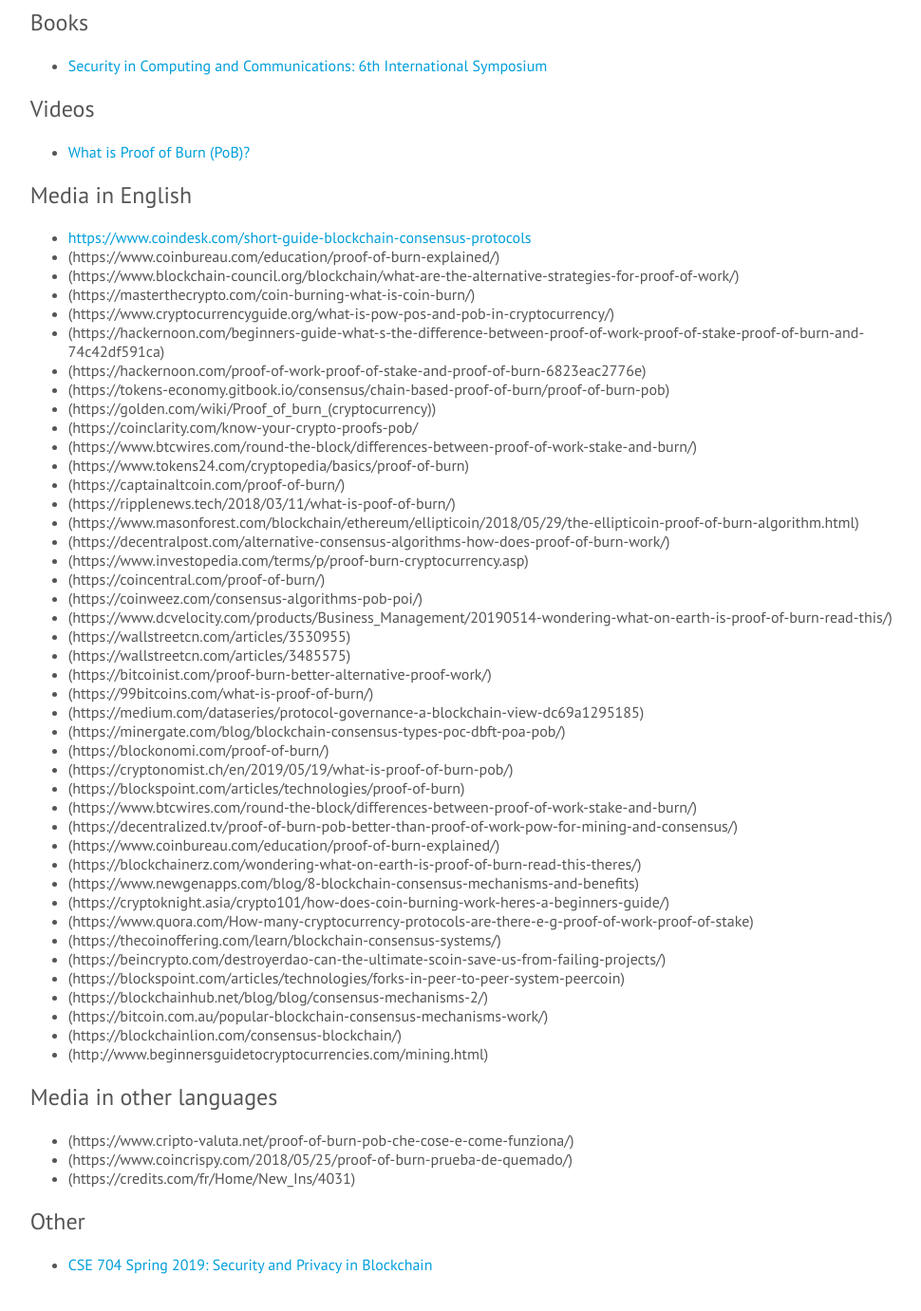
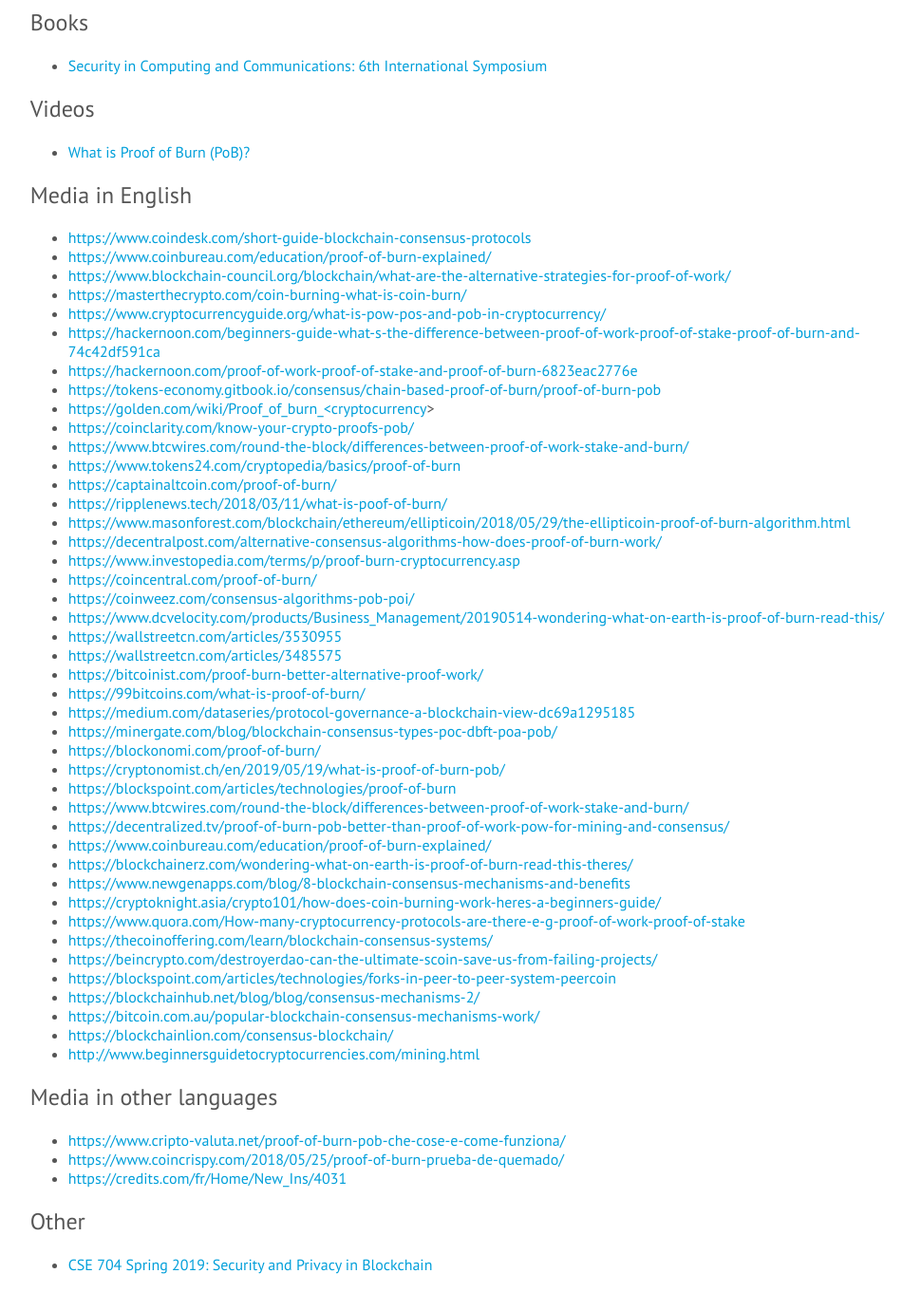
Before and after one commit to slimcoin-project/slimcoin-project.github.io, a Jekyll site: the page built from content/en/slimcoin-mentions.md, in a window 1280 px wide and 1400 px high, scrolled down 719 px. Shown: the top 1381 px of the window at 95% size, without its empty margins (154-1124 px from the left). Built offline with Jekyll 4.4.1, drawn with Linux system fonts in a browser that asks for light colours; some web fonts are replaced.

Commit message:
cleanup links

```diff
--- a/content/en/slimcoin-mentions.md
+++ b/content/en/slimcoin-mentions.md
@@ -39,54 +39,54 @@
 # Media in English
 
 * <https://www.coindesk.com/short-guide-blockchain-consensus-protocols>
-* (https://www.coinbureau.com/education/proof-of-burn-explained/)
-* (https://www.blockchain-council.org/blockchain/what-are-the-alternative-strategies-for-proof-of-work/)
-* (https://masterthecrypto.com/coin-burning-what-is-coin-burn/)
-* (https://www.cryptocurrencyguide.org/what-is-pow-pos-and-pob-in-cryptocurrency/)
-* (https://hackernoon.com/beginners-guide-what-s-the-difference-between-proof-of-work-proof-of-stake-proof-of-burn-and-74c42df591ca)
-* (https://hackernoon.com/proof-of-work-proof-of-stake-and-proof-of-burn-6823eac2776e)
-* (https://tokens-economy.gitbook.io/consensus/chain-based-proof-of-burn/proof-of-burn-pob)
-* (https://golden.com/wiki/Proof_of_burn_(cryptocurrency))
-* (https://coinclarity.com/know-your-crypto-proofs-pob/
-* (https://www.btcwires.com/round-the-block/differences-between-proof-of-work-stake-and-burn/)
-* (https://www.tokens24.com/cryptopedia/basics/proof-of-burn)
-* (https://captainaltcoin.com/proof-of-burn/)
-* (https://ripplenews.tech/2018/03/11/what-is-poof-of-burn/)
-* (https://www.masonforest.com/blockchain/ethereum/ellipticoin/2018/05/29/the-ellipticoin-proof-of-burn-algorithm.html)
-* (https://decentralpost.com/alternative-consensus-algorithms-how-does-proof-of-burn-work/)
-* (https://www.investopedia.com/terms/p/proof-burn-cryptocurrency.asp)
-* (https://coincentral.com/proof-of-burn/)
-* (https://coinweez.com/consensus-algorithms-pob-poi/)
-* (https://www.dcvelocity.com/products/Business_Management/20190514-wondering-what-on-earth-is-proof-of-burn-read-this/)
-* (https://wallstreetcn.com/articles/3530955)
-* (https://wallstreetcn.com/articles/3485575)
-* (https://bitcoinist.com/proof-burn-better-alternative-proof-work/)
-* (https://99bitcoins.com/what-is-proof-of-burn/)
-* (https://medium.com/dataseries/protocol-governance-a-blockchain-view-dc69a1295185)
-* (https://minergate.com/blog/blockchain-consensus-types-poc-dbft-poa-pob/)
-* (https://blockonomi.com/proof-of-burn/)
-* (https://cryptonomist.ch/en/2019/05/19/what-is-proof-of-burn-pob/)
-* (https://blockspoint.com/articles/technologies/proof-of-burn)
-* (https://www.btcwires.com/round-the-block/differences-between-proof-of-work-stake-and-burn/)
-* (https://decentralized.tv/proof-of-burn-pob-better-than-proof-of-work-pow-for-mining-and-consensus/)
-* (https://www.coinbureau.com/education/proof-of-burn-explained/)
-* (https://blockchainerz.com/wondering-what-on-earth-is-proof-of-burn-read-this-theres/)
-* (https://www.newgenapps.com/blog/8-blockchain-consensus-mechanisms-and-benefits)
-* (https://cryptoknight.asia/crypto101/how-does-coin-burning-work-heres-a-beginners-guide/)
-* (https://www.quora.com/How-many-cryptocurrency-protocols-are-there-e-g-proof-of-work-proof-of-stake)
-* (https://thecoinoffering.com/learn/blockchain-consensus-systems/)
-* (https://beincrypto.com/destroyerdao-can-the-ultimate-scoin-save-us-from-failing-projects/)
-* (https://blockspoint.com/articles/technologies/forks-in-peer-to-peer-system-peercoin)
-* (https://blockchainhub.net/blog/blog/consensus-mechanisms-2/)
-* (https://bitcoin.com.au/popular-blockchain-consensus-mechanisms-work/)
-* (https://blockchainlion.com/consensus-blockchain/)
-* (http://www.beginnersguidetocryptocurrencies.com/mining.html)
+* <https://www.coinbureau.com/education/proof-of-burn-explained/>
+* <https://www.blockchain-council.org/blockchain/what-are-the-alternative-strategies-for-proof-of-work/>
+* <https://masterthecrypto.com/coin-burning-what-is-coin-burn/>
+* <https://www.cryptocurrencyguide.org/what-is-pow-pos-and-pob-in-cryptocurrency/>
+* <https://hackernoon.com/beginners-guide-what-s-the-difference-between-proof-of-work-proof-of-stake-proof-of-burn-and-74c42df591ca>
+* <https://hackernoon.com/proof-of-work-proof-of-stake-and-proof-of-burn-6823eac2776e>
+* <https://tokens-economy.gitbook.io/consensus/chain-based-proof-of-burn/proof-of-burn-pob>
+* <https://golden.com/wiki/Proof_of_burn_<cryptocurrency>>
+* <https://coinclarity.com/know-your-crypto-proofs-pob/>
+* <https://www.btcwires.com/round-the-block/differences-between-proof-of-work-stake-and-burn/>
+* <https://www.tokens24.com/cryptopedia/basics/proof-of-burn>
+* <https://captainaltcoin.com/proof-of-burn/>
+* <https://ripplenews.tech/2018/03/11/what-is-poof-of-burn/>
+* <https://www.masonforest.com/blockchain/ethereum/ellipticoin/2018/05/29/the-ellipticoin-proof-of-burn-algorithm.html>
+* <https://decentralpost.com/alternative-consensus-algorithms-how-does-proof-of-burn-work/>
+* <https://www.investopedia.com/terms/p/proof-burn-cryptocurrency.asp>
+* <https://coincentral.com/proof-of-burn/>
+* <https://coinweez.com/consensus-algorithms-pob-poi/>
+* <https://www.dcvelocity.com/products/Business_Management/20190514-wondering-what-on-earth-is-proof-of-burn-read-this/>
+* <https://wallstreetcn.com/articles/3530955>
+* <https://wallstreetcn.com/articles/3485575>
+* <https://bitcoinist.com/proof-burn-better-alternative-proof-work/>
+* <https://99bitcoins.com/what-is-proof-of-burn/>
+* <https://medium.com/dataseries/protocol-governance-a-blockchain-view-dc69a1295185>
+* <https://minergate.com/blog/blockchain-consensus-types-poc-dbft-poa-pob/>
+* <https://blockonomi.com/proof-of-burn/>
+* <https://cryptonomist.ch/en/2019/05/19/what-is-proof-of-burn-pob/>
+* <https://blockspoint.com/articles/technologies/proof-of-burn>
+* <https://www.btcwires.com/round-the-block/differences-between-proof-of-work-stake-and-burn/>
+* <https://decentralized.tv/proof-of-burn-pob-better-than-proof-of-work-pow-for-mining-and-consensus/>
+* <https://www.coinbureau.com/education/proof-of-burn-explained/>
+* <https://blockchainerz.com/wondering-what-on-earth-is-proof-of-burn-read-this-theres/>
+* <https://www.newgenapps.com/blog/8-blockchain-consensus-mechanisms-and-benefits>
+* <https://cryptoknight.asia/crypto101/how-does-coin-burning-work-heres-a-beginners-guide/>
+* <https://www.quora.com/How-many-cryptocurrency-protocols-are-there-e-g-proof-of-work-proof-of-stake>
+* <https://thecoinoffering.com/learn/blockchain-consensus-systems/>
+* <https://beincrypto.com/destroyerdao-can-the-ultimate-scoin-save-us-from-failing-projects/>
+* <https://blockspoint.com/articles/technologies/forks-in-peer-to-peer-system-peercoin>
+* <https://blockchainhub.net/blog/blog/consensus-mechanisms-2/>
+* <https://bitcoin.com.au/popular-blockchain-consensus-mechanisms-work/>
+* <https://blockchainlion.com/consensus-blockchain/>
+* <http://www.beginnersguidetocryptocurrencies.com/mining.html>
 
 # Media in other languages
 
-* (https://www.cripto-valuta.net/proof-of-burn-pob-che-cose-e-come-funziona/)
-* (https://www.coincrispy.com/2018/05/25/proof-of-burn-prueba-de-quemado/)
-* (https://credits.com/fr/Home/New_Ins/4031)
+* <https://www.cripto-valuta.net/proof-of-burn-pob-che-cose-e-come-funziona/>
+* <https://www.coincrispy.com/2018/05/25/proof-of-burn-prueba-de-quemado/>
+* <https://credits.com/fr/Home/New_Ins/4031>
 
 # Other
 
```
